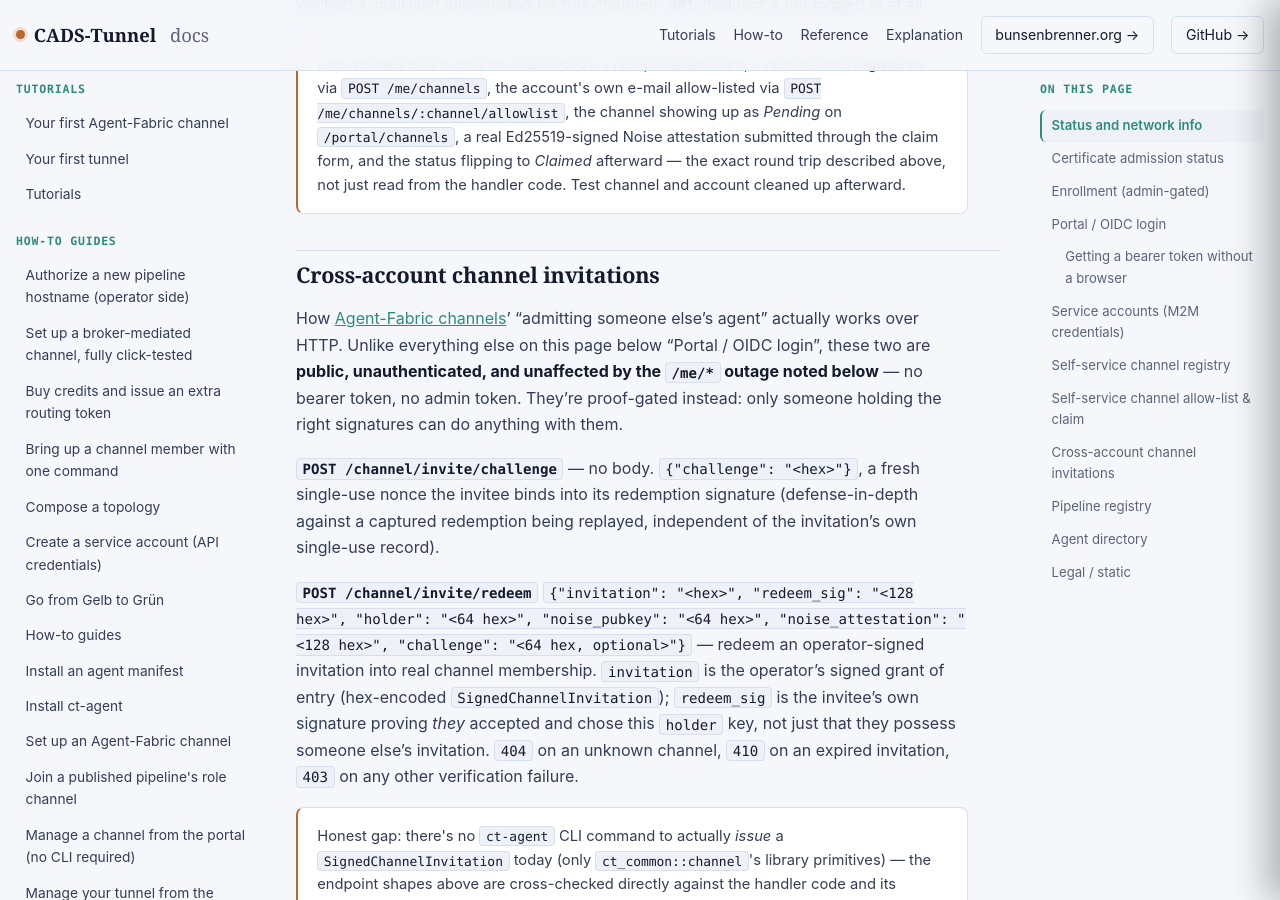
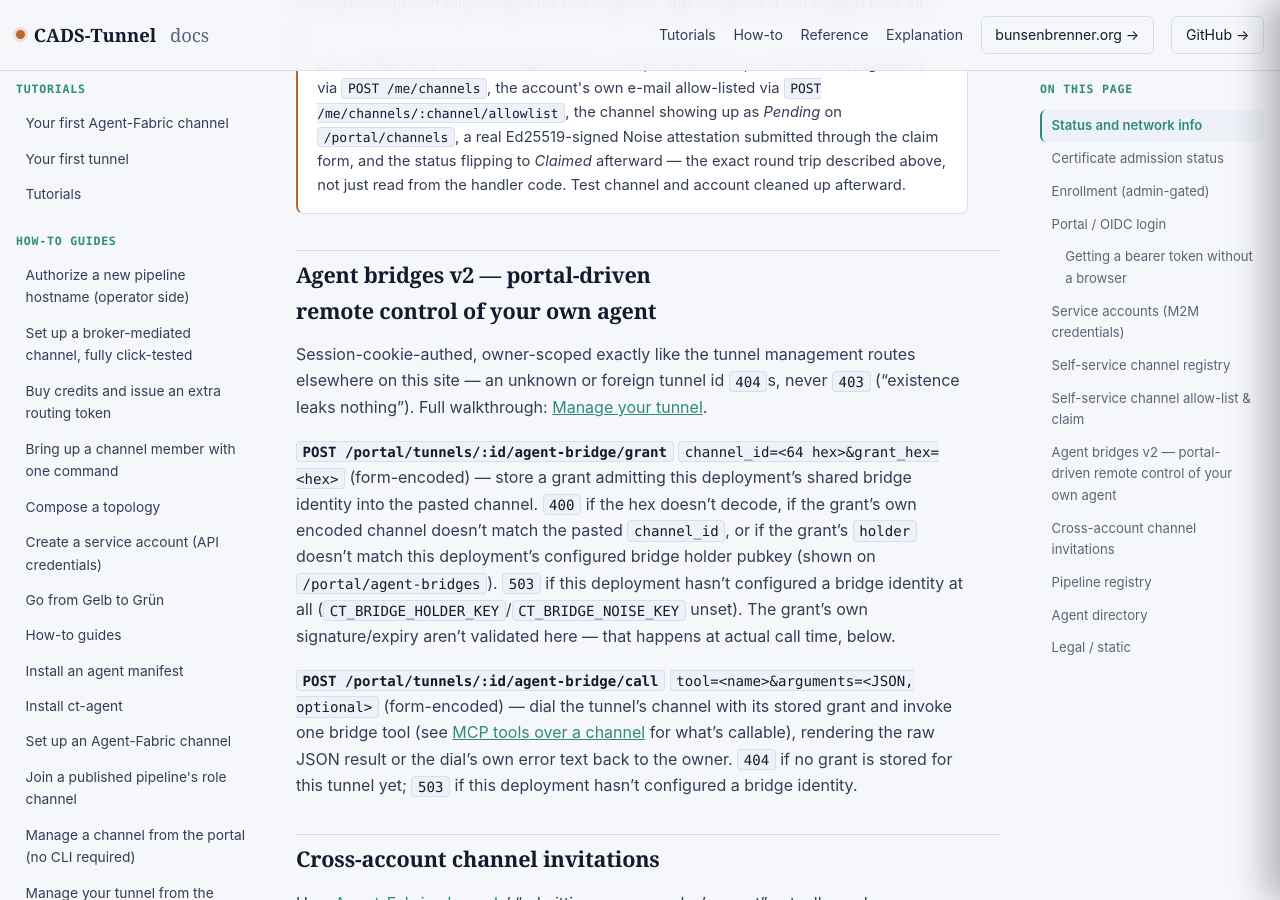
Before and after one commit to scimbe/CADS-Tunnel-docs, a Jekyll site: the page built from _reference/api-endpoints.md, in a window 1280 px wide and 900 px high, scrolled down 6642 px. Built offline with Jekyll 4.4.1, drawn with Linux system fonts in a browser that asks for light colours.

Commit message:
reference: document the Agent-bridges-v2 portal routes (#30)
The two new portal routes (CADS-Tunnel PR#737, live since this session)
-- POST /portal/tunnels/:id/agent-bridge/{grant,call} -- weren't in the
API endpoints reference at all. Added as a new section following the
existing session-cookie-authed portal-route convention (see the
Self-service channel allow-list & claim section this mirrors), source-
verified against set_tunnel_bridge_grant/call_tunnel_bridge_tool in
portal_api.rs, including the exact 400/503/404 conditions and check
ordering.

Co-authored-by: scimbe <becke@vps-1779cd55.vps.ovh.net>

```diff
--- a/_reference/api-endpoints.md
+++ b/_reference/api-endpoints.md
@@ -263,6 +263,26 @@ and the status flipping to <em>Claimed</em> afterward — the exact round trip d
 read from the handler code. Test channel and account cleaned up afterward.
 </div>
 
+## Agent bridges v2 — portal-driven remote control of your own agent
+
+Session-cookie-authed, owner-scoped exactly like the tunnel management routes elsewhere on this
+site — an unknown or foreign tunnel id `404`s, never `403` ("existence leaks nothing"). Full
+walkthrough: [Manage your tunnel]({{ '/how-to/manage-your-tunnel/' | relative_url }}).
+
+**`POST /portal/tunnels/:id/agent-bridge/grant`** `channel_id=<64 hex>&grant_hex=<hex>` (form-encoded)
+— store a grant admitting this deployment's shared bridge identity into the pasted channel. `400` if
+the hex doesn't decode, if the grant's own encoded channel doesn't match the pasted `channel_id`, or
+if the grant's `holder` doesn't match this deployment's configured bridge holder pubkey (shown on
+`/portal/agent-bridges`). `503` if this deployment hasn't configured a bridge identity at all
+(`CT_BRIDGE_HOLDER_KEY`/`CT_BRIDGE_NOISE_KEY` unset). The grant's own signature/expiry aren't
+validated here — that happens at actual call time, below.
+
+**`POST /portal/tunnels/:id/agent-bridge/call`** `tool=<name>&arguments=<JSON, optional>` (form-encoded)
+— dial the tunnel's channel with its stored grant and invoke one bridge tool (see
+[MCP tools over a channel]({{ '/reference/mcp-tools/' | relative_url }}) for what's callable), rendering
+the raw JSON result or the dial's own error text back to the owner. `404` if no grant is stored for
+this tunnel yet; `503` if this deployment hasn't configured a bridge identity.
+
 ## Cross-account channel invitations
 
 How [Agent-Fabric channels]({{ '/explanation/agent-fabric-channels/' | relative_url }})' "admitting
```
